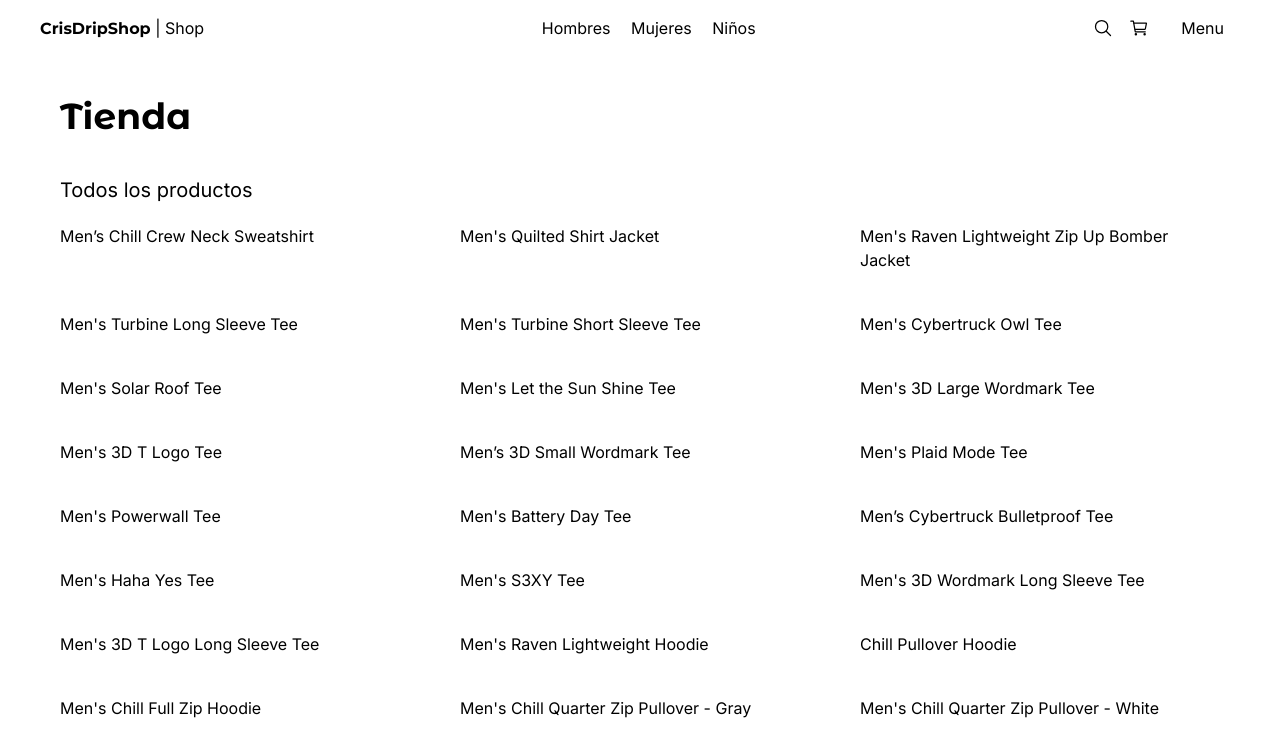
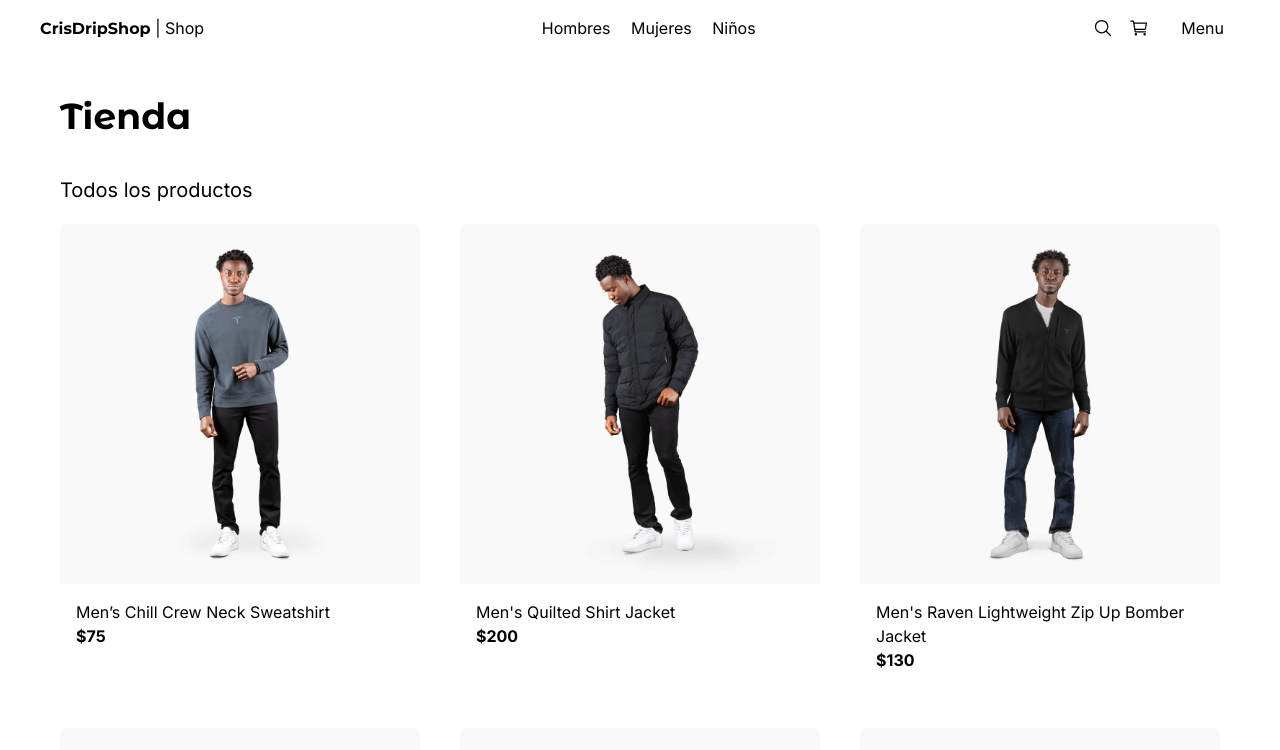
Before and after one commit to cristianpy09/Crisdrip-shop, a Next.js app: page / in a window 1280 px wide. Shown: the top 750 px of the page. Built offline with nearby package versions, Linux system fonts and the light colour scheme.

Commit message:
product card added

```diff
--- a/src/app/globals.css
+++ b/src/app/globals.css
@@ -1 +1,10 @@
 @import "tailwindcss";
+
+.fade-in {
+    -webkit-animation-duration: 0.5s;
+    animation-duration: 0.5s;
+    -webkit-animation-fill-mode: both;
+    animation-fill-mode: both;
+
+    -webkit-animation-name: fadeIn;
+}
--- a/src/components/products/product_grid/ProductGrid.tsx
+++ b/src/components/products/product_grid/ProductGrid.tsx
@@ -1,5 +1,6 @@
 import { Product } from '@/interfaces/poruduc.interface'
 import React from 'react'
+import ProductGridItem from './ProductGridItem'
 interface Props {
     products:Product[]
 }
@@ -10,7 +11,7 @@
     <div className='grid grid-cols-2 sm:grid-cols-3 gap-10 mb-10' >
         {
             products.map(product =>(
-                <span key={product.slug} >{product.title}</span>
+                <ProductGridItem  key={product.slug} product={product} />
             ) )
         }
 
--- /dev/null
+++ b/src/components/products/product_grid/ProductGridItem.tsx
@@ -0,0 +1,27 @@
+import { Product } from "@/interfaces/poruduc.interface";
+import Image from "next/image";
+import Link from "next/link";
+import React from "react";
+interface Props {
+  product: Product;
+}
+export default function ProductGridItem({ product }: Props) {
+  return (
+    <div className="rounded-md overflow-hidden fade-in">
+      <Link href={`/product/${product.slug}`}>
+        <Image
+          src={`/products/${product.images[0]}`}
+          alt={product.title}
+          className="w-full object-cover"
+          width={500}
+          height={500}
+        />
+      </Link>
+
+      <div className="p-4 flex flex-col">
+        <Link className="hover:text-blue-500"  href={`/product/${product.slug}`}>{product.title}</Link>
+        <span className="font-bold">${product.price}</span>
+      </div>
+    </div>
+  );
+}
```
